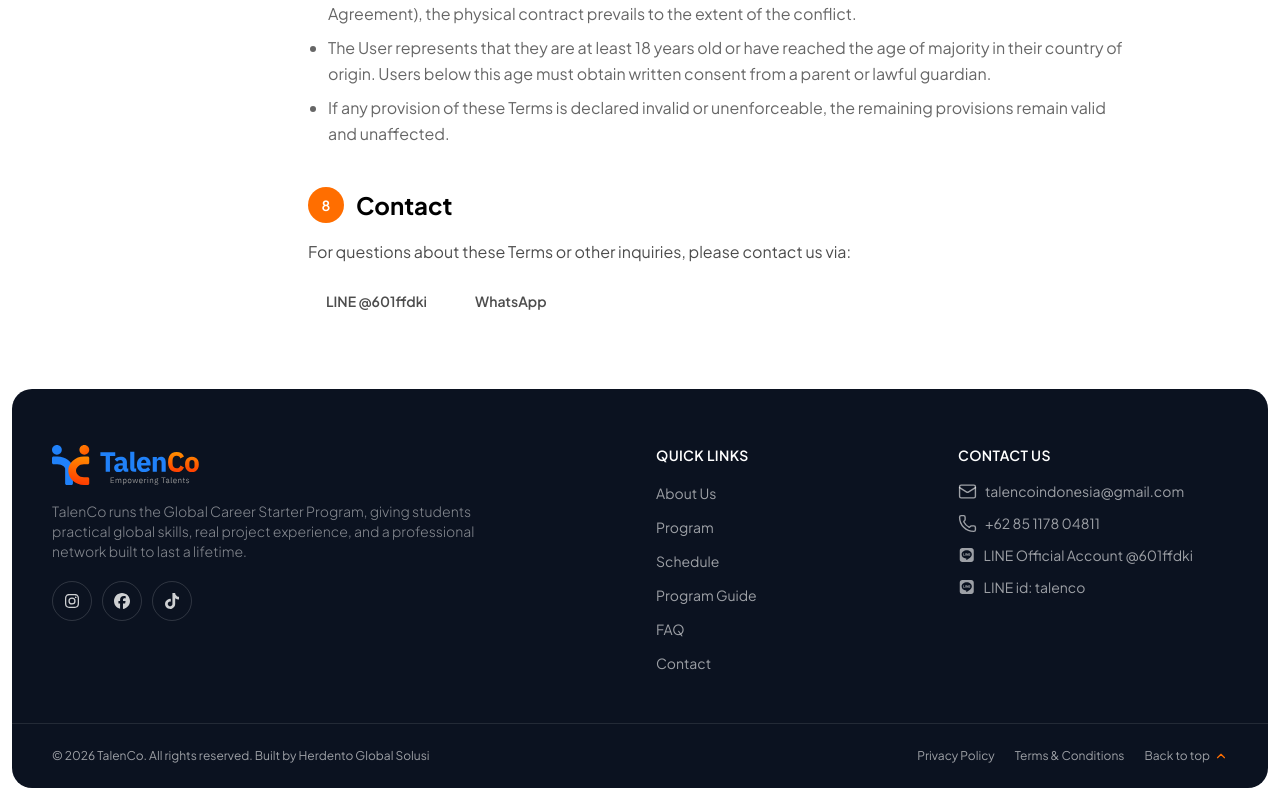
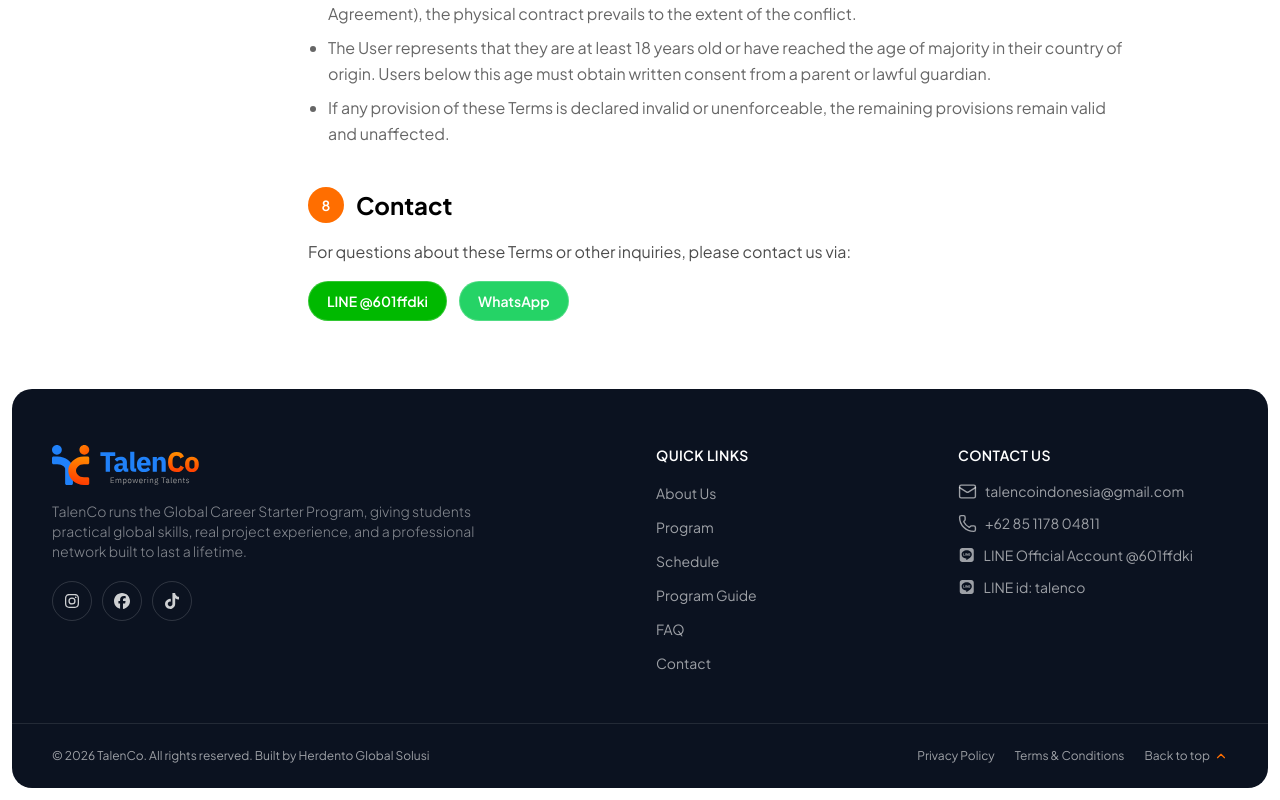
Before and after one commit to DeveloperHerdento/talenco, a Next.js app: page /en/terms in a window 1280 px wide. Shown: the part 3712-4512 px from the top of the page. Built offline with nearby package versions, Linux system fonts and the light colour scheme.

Commit message:
feat: add new button variant for wa and line

```diff
--- a/components/ui/Button.tsx
+++ b/components/ui/Button.tsx
@@ -2,7 +2,7 @@
 
 import { ButtonHTMLAttributes, CSSProperties, MouseEvent, ReactNode, useRef, useState } from "react";
 
-type Variant = "primary" | "secondary" | "outline" | "outlineLight";
+type Variant = "primary" | "secondary" | "outline" | "outlineLight" | "line" | "whatsapp";
 type Size = "md" | "lg";
 
 type BaseProps = {
@@ -20,6 +20,8 @@ const VARIANT_CLASSES: Record<Variant, string> = {
   secondary: "bg-brand-blue text-white border border-white/20",
   outline: "bg-white text-black border border-[#e0e0e0]",
   outlineLight: "bg-white/10 text-white border border-white/40",
+  line: "bg-[#00B900] text-white border border-white/20",
+  whatsapp: "bg-[#25D366] text-white border border-white/20",
 };
 
 const FILL_CLASSES: Record<Variant, string> = {
@@ -27,6 +29,8 @@ const FILL_CLASSES: Record<Variant, string> = {
   secondary: "bg-white",
   outline: "bg-brand-orange",
   outlineLight: "bg-brand-orange",
+  line: "bg-white",
+  whatsapp: "bg-white",
 };
 
 const HOVER_TEXT_CLASSES: Record<Variant, string> = {
@@ -34,6 +38,8 @@ const HOVER_TEXT_CLASSES: Record<Variant, string> = {
   secondary: "group-hover:text-brand-blue",
   outline: "group-hover:text-white",
   outlineLight: "group-hover:text-white",
+  line: "group-hover:text-[#00B900]",
+  whatsapp: "group-hover:text-[#25D366]",
 };
 
 const SIZE_CLASSES: Record<Size, string> = {
@@ -52,6 +58,8 @@ type ConflictingHandlers =
 type ButtonProps = BaseProps &
   Omit<ButtonHTMLAttributes<HTMLButtonElement>, ConflictingHandlers | "onClick"> & {
     href?: string;
+    target?: string;
+    rel?: string;
   };
 
 export function Button({
@@ -62,6 +70,8 @@ export function Button({
   className = "",
   style,
   href,
+  target,
+  rel,
   onClick,
   ...props
 }: ButtonProps) {
@@ -115,6 +125,8 @@ export function Button({
       <a
         ref={rootRef}
         href={href}
+        target={target}
+        rel={rel}
         className={classes}
         style={style}
         onClick={onClick}
```
